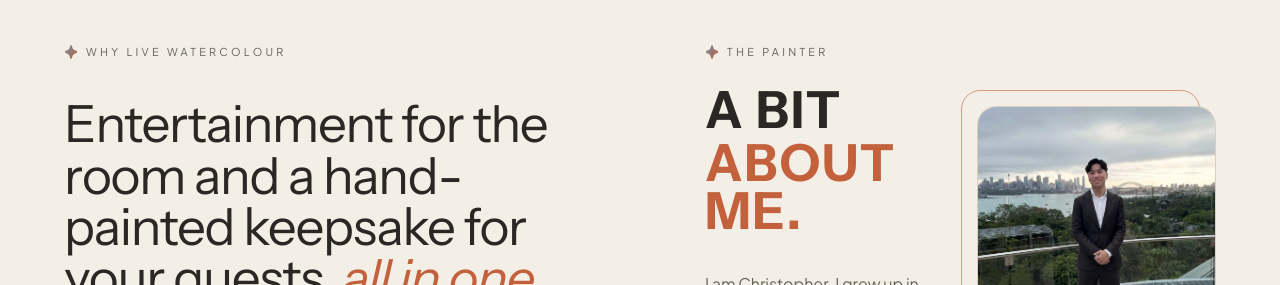
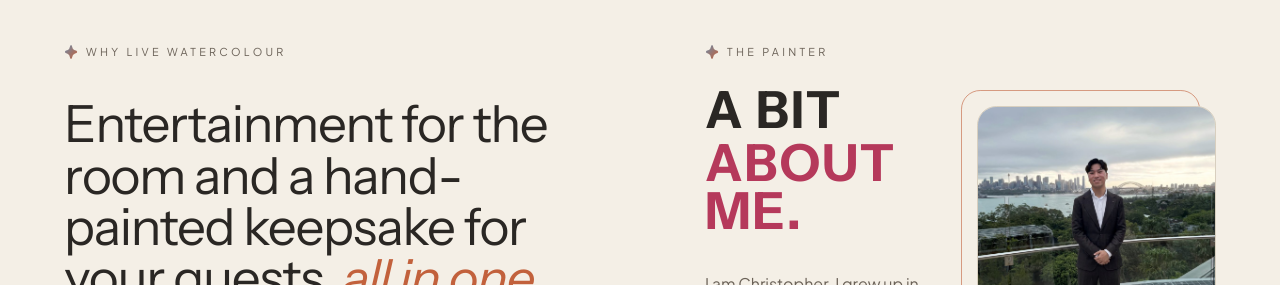
Before and after one commit to itschriswang/EventsWatercolouring, a React (Vite) app: page / in a window 1280 px wide. Shown: the part 880-1165 px from the top of the page. Built offline with nearby package versions, Linux system fonts and the light colour scheme.

Commit message:
Update SplitText.jsx

```diff
--- a/src/components/SplitText.jsx
+++ b/src/components/SplitText.jsx
@@ -17,7 +17,7 @@ import { SPRING } from '../lib/site.js'
 export default function SplitText({
   lines = [],
   emphasis = null,
-  emphasisClassName = 'text-terracotta',
+  emphasisClassName = 'text-magenta',
   unit = 'char',
   className = '',
   as: Tag = 'h2',
```
